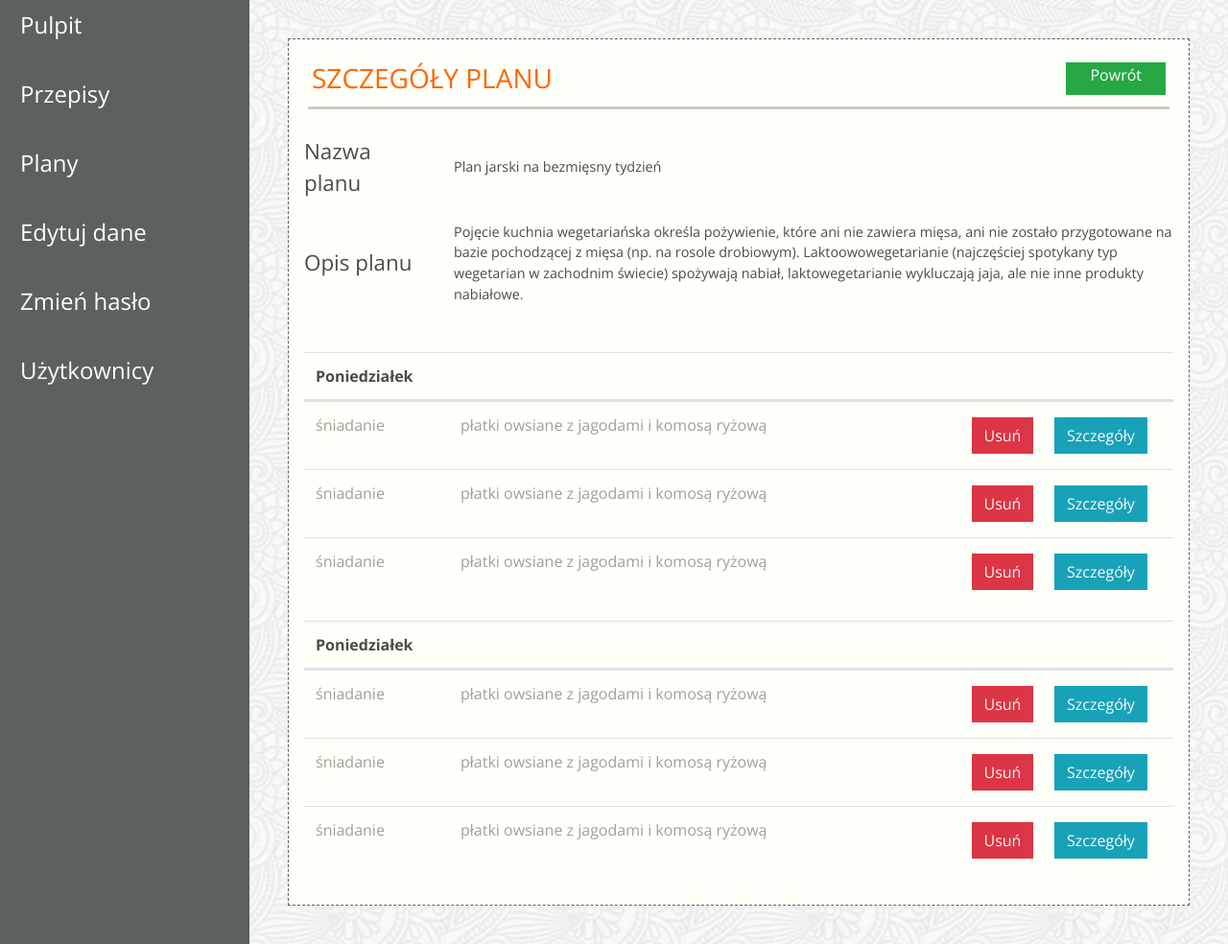
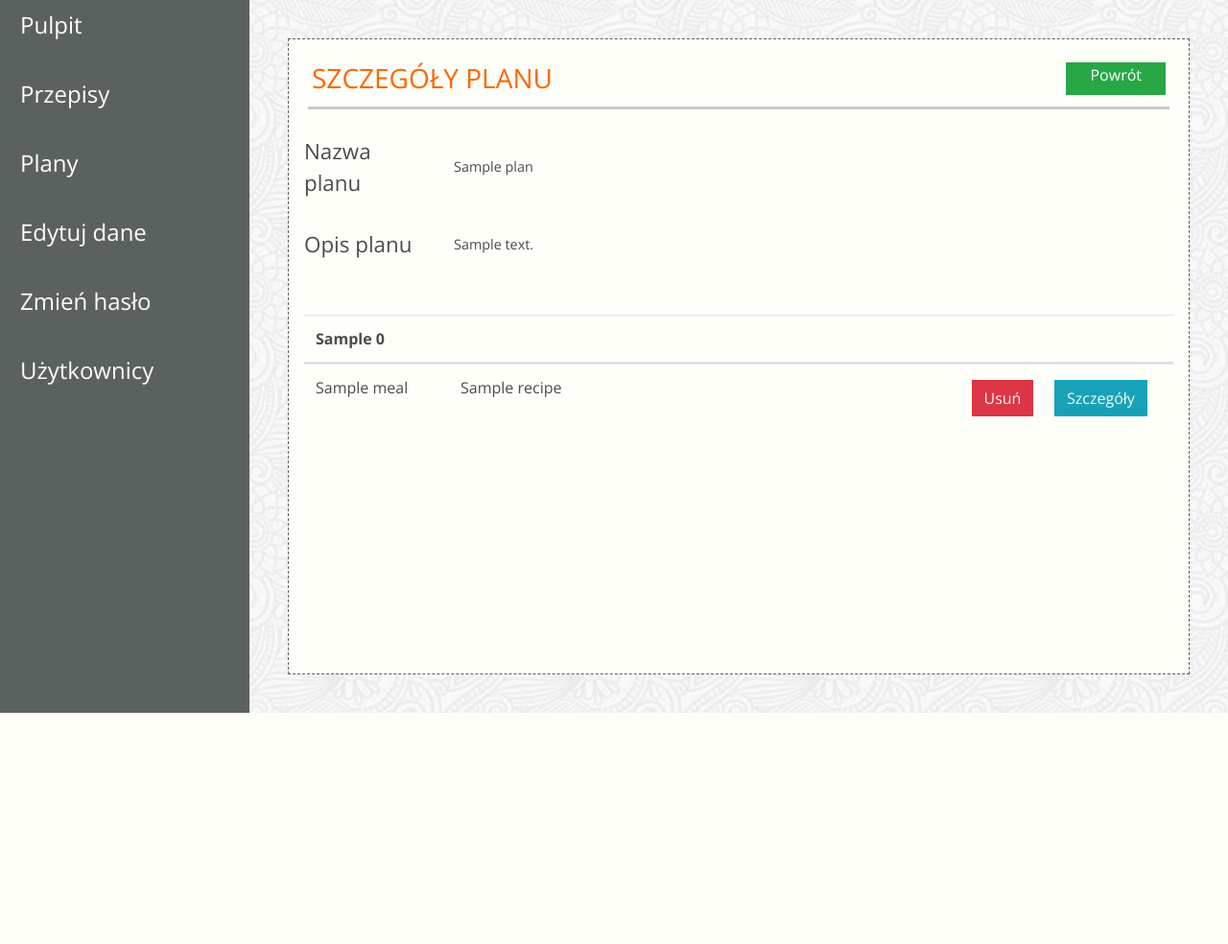
Before and after one commit to Jacek960/Recipe-book, a Django app: template jedzonko/templates/jedzonko/app-details-schedules.html in a window 1280 px wide. Shown: the part 84-1068 px from the top of the page at 96% size. After the commit the page ends 827 px from the top, so only its background shows below. Run offline with Django 3.2, Linux system fonts and the light colour scheme; the template is opened without the code that fills it: most values are stand-ins (such as "Sample title", 1, 10 or a date in 2020); some libraries are stand-ins or nearby versions; some web fonts are replaced.

Commit message:
schedules

```diff
--- a/jedzonko/templates/jedzonko/app-details-schedules.html
+++ b/jedzonko/templates/jedzonko/app-details-schedules.html
@@ -8,7 +8,7 @@
                 <h3 class="color-header text-uppercase">SZCZEGÓŁY PLANU</h3>
             </div>
             <div class="col d-flex justify-content-end mb-2 noPadding">
-            <a href="" class="btn btn-success rounded-0 pt-0 pb-0 pr-4 pl-4">Powrót</a>
+                <a href="{% url 'plan_list' %}" class="btn btn-success rounded-0 pt-0 pb-0 pr-4 pl-4">Powrót</a>
             </div>
         </div>
 
@@ -19,8 +19,7 @@
                                     Nazwa planu
                                 </span>
                     <div class="col-sm-10">
-                    <p class="schedules-text">Plan jarski na bezmięsny
-                        tydzień</p>
+                        <p class="schedules-text">{{ plan.name }}</p>
                     </div>
                 </div>
                 <div class="form-group row">
@@ -29,110 +28,43 @@
                                 </span>
                     <div class="col-sm-10">
                         <p class="schedules-text">
-                        Pojęcie kuchnia wegetariańska określa pożywienie, które
-                        ani nie zawiera mięsa, ani nie zostało przygotowane na
-                        bazie pochodzącej z mięsa (np. na rosole drobiowym).
-                        Laktoowowegetarianie (najczęściej spotykany typ
-                        wegetarian w zachodnim świecie) spożywają nabiał,
-                        laktowegetarianie wykluczają jaja, ale nie inne produkty
-                        nabiałowe.
+                            {{ plan.description }}
                         </p>
+
                     </div>
                 </div>
             </div>
 
             <table class="table">
+                {% for meals_in_day in plan.get_recepis %}
+
                 <thead>
                 <tr class="d-flex">
-                <th class="col-2">Poniedziałek</th>
+
+                    <th class="col-2">{{ meals_in_day.0.day_name }}</th>
                     <th class="col-7"></th>
                     <th class="col-1"></th>
                     <th class="col-2"></th>
                 </tr>
                 </thead>
-            <tbody class="text-color-lighter">
+                <tbody>
+
+                {% for meal in meals_in_day %}
                 <tr class="d-flex">
-                <td class="col-2">śniadanie</td>
-                <td class="col-7">płatki owsiane z jagodami i komosą ryżową</td>
+                    <td class="col-2">{{ meal.meal_name  }}</td>
+                    <td class="col-7">{{ meal.recipe }}</td>
                     <td class="col-1 center">
                         <a href="#" class="btn btn-danger rounded-0 text-light m-1">Usuń</a>
                     </td>
                     <td class="col-2 center">
-                    <a href="app-details-schedules.html"
+                        <a href="{% url 'recipe_details' meal.recipe.id  %}"
                            class="btn btn-info rounded-0 text-light m-1">Szczegóły</a>
                     </td>
-            </tr>
-            <tr class="d-flex">
-                <td class="col-2">śniadanie</td>
-                <td class="col-7">płatki owsiane z jagodami i komosą ryżową</td>
-                <td class="col-1 center">
-                    <a href="#" class="btn btn-danger rounded-0 text-light m-1">Usuń</a>
-                </td>
-                <td class="col-2 center">
-                    <a href="app-details-schedules.html"
-                       class="btn btn-info rounded-0 text-light m-1">Szczegóły</a>
-                </td>
-            </tr>
-            <tr class="d-flex">
-                <td class="col-2">śniadanie</td>
-                <td class="col-7">płatki owsiane z jagodami i komosą ryżową</td>
-                <td class="col-1 center">
-                    <a href="#" class="btn btn-danger rounded-0 text-light m-1">Usuń</a>
-                </td>
-                <td class="col-2 center">
-                    <a href="app-details-schedules.html"
-                       class="btn btn-info rounded-0 text-light m-1">Szczegóły</a>
-                </td>
-            </tr>
+
                 </tbody>
+                 {% endfor %}
+                {% endfor %}
             </table>
-
-        <table class="table">
-            <thead>
-            <tr class="d-flex">
-                <th class="col-2">Poniedziałek</th>
-                <th class="col-7"></th>
-                <th class="col-1"></th>
-                <th class="col-2"></th>
-            </tr>
-            </thead>
-            <tbody class="text-color-lighter">
-            <tr class="d-flex">
-                <td class="col-2">śniadanie</td>
-                <td class="col-7">płatki owsiane z jagodami i komosą ryżową</td>
-                <td class="col-1 center">
-                    <a href="#" class="btn btn-danger rounded-0 text-light m-1">Usuń</a>
-                </td>
-                <td class="col-2 center">
-                    <a href="app-details-schedules.html"
-                       class="btn btn-info rounded-0 text-light m-1">Szczegóły</a>
-                </td>
-            </tr>
-            <tr class="d-flex">
-                <td class="col-2">śniadanie</td>
-                <td class="col-7">płatki owsiane z jagodami i komosą ryżową</td>
-                <td class="col-1 center">
-                    <a href="#" class="btn btn-danger rounded-0 text-light m-1">Usuń</a>
-                </td>
-                <td class="col-2 center">
-                    <a href="app-details-schedules.html"
-                       class="btn btn-info rounded-0 text-light m-1">Szczegóły</a>
-                </td>
-            </tr>
-            <tr class="d-flex">
-                <td class="col-2">śniadanie</td>
-                <td class="col-7">płatki owsiane z jagodami i komosą ryżową</td>
-                <td class="col-1 center">
-                    <a href="#" class="btn btn-danger rounded-0 text-light m-1">Usuń</a>
-                </td>
-                <td class="col-2 center">
-                    <a href="app-details-schedules.html"
-                       class="btn btn-info rounded-0 text-light m-1">Szczegóły</a>
-                </td>
-            </tr>
-            </tbody>
-        </table>
-
         </div>
     </div>
 {% endblock content %}
--- a/jedzonko/templates/jedzonko/app-recipes.html
+++ b/jedzonko/templates/jedzonko/app-recipes.html
@@ -24,7 +24,7 @@
         {% for recipe in recipe_list %}
         <tr class="d-flex">
 
-            <th scope="row" class="col-1">1</th>
+            <th scope="row" class="col-1">{{ recipe.id }}</th>
             <td class="col-2">
                 {{ recipe.name }} ({{ recipe.votes }} głosy)
             </td>
@@ -33,7 +33,7 @@
             <td class="col-2 d-flex align-items-center justify-content-center flex-wrap">
                 <a href="#"
                    class="btn btn-danger rounded-0 text-light m-1">Usuń</a>
-                <a href="/app-recipe-details.html"
+                <a href="{% url 'recipe_details' recipe.id %}"
                    class="btn btn-info rounded-0 text-light m-1">Szczegóły</a>
                 <a href="/app-edit-recipe.html"
                    class="btn btn-warning rounded-0 text-light m-1">Edytuj</a>
--- a/jedzonko/templates/jedzonko/app-schedules.html
+++ b/jedzonko/templates/jedzonko/app-schedules.html
@@ -35,7 +35,7 @@
                 </td>
                 <td class="col-2 d-flex align-items-center justify-content-center flex-wrap">
                     <a href="" class="btn btn-danger rounded-0 text-light m-1">Usuń</a>
-                    <a href=""
+                    <a href="{% url 'plan_details' plan.id %}"
                        class="btn btn-info rounded-0 text-light m-1">Szczegóły</a>
                     <a href=""
                        class="btn btn-warning rounded-0 text-light m-1">Edytuj</a>
--- a/jedzonko/urls.py
+++ b/jedzonko/urls.py
@@ -1,6 +1,7 @@
 from django.urls import path
 
-from jedzonko.views import IndexView, RecipeListView, DashboardView, RecipeCreateView, PlanListView, PlanCreateView
+from jedzonko.views import IndexView, RecipeListView, DashboardView, RecipeCreateView, PlanListView, PlanCreateView, \
+    ArticleDetailView, PlanDetailView
 
 urlpatterns = [
     path('', IndexView.as_view(), name='home'),
@@ -9,6 +10,8 @@ urlpatterns = [
     path('recipe/add/', RecipeCreateView.as_view(), name='ad_recipe'),
     path('plan/list', PlanListView.as_view(), name='plan_list'),
     path('plan/add/', PlanCreateView.as_view(), name='ad_plan'),
+    path('recipe/<int:pk>/', ArticleDetailView.as_view(), name='recipe_details'),
+    path('plan/<int:id>/', PlanDetailView.as_view(), name='plan_details'),
 
 
 
--- a/scrumlab/urls.py
+++ b/scrumlab/urls.py
@@ -16,11 +16,12 @@ Including another URLconf
 from django.contrib import admin
 from django.urls import path, include
 
-from jedzonko.views import IndexView
+from django.conf import settings
+from django.conf.urls.static import static
 
 urlpatterns = [
     path('admin/', admin.site.urls),
     path('', include('jedzonko.urls')),
     path('accounts/', include('django.contrib.auth.urls')),
     path('accounts/', include('accounts.urls')),
-]
+]+ static(settings.MEDIA_URL, document_root=settings.MEDIA_ROOT)
```
Also changed, not shown: jedzonko/templates/jedzonko/app-recipe-details.html (+15 -21 lines), jedzonko/views.py (+35 -2 lines). Lines whose indentation alone changed are shown as unchanged.
